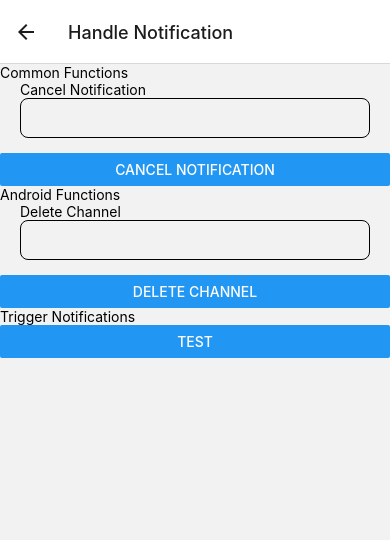
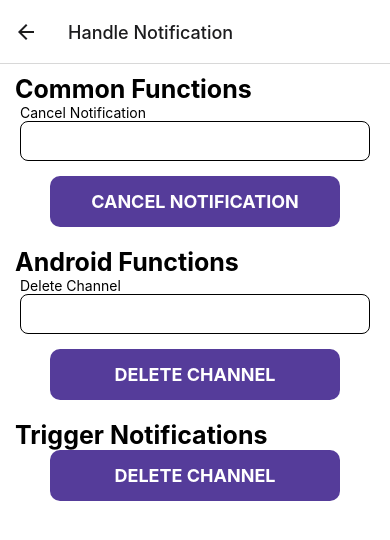
Before and after one commit to AnushkaPraveen/notification-app, a React Native app: screen /HandleNotification in a window 390 px wide. Shown: the top 540 px of the page. Built offline with nearby package versions, Linux system fonts and the light colour scheme.

Commit message:
style changes

```diff
--- a/app/screens/handleNotification.js
+++ b/app/screens/handleNotification.js
@@ -6,6 +6,7 @@ import {
   TextInput,
   StyleSheet,
   ScrollView,
+  TouchableOpacity
 } from 'react-native';
 import NotificationHandler from '../notification/notification';
 
@@ -28,29 +29,42 @@ const HandleNotification = () => {
           [state]: value,
         });
       };
+      const getData=()=>{
+        settriggerNotification(notificationHandler.getTriggerNotification)
+        console.log(triggerNotifications);
+      }
 
   return (
-    <ScrollView>
+    <ScrollView style={{backgroundColor:'white'}}>
       <View>
-        <Text>Common Functions</Text>
+        <Text style={styles.topic}>Common Functions</Text>
         <Text style={styles.inputText}>Cancel Notification</Text>
         <TextInput style={styles.input} onChangeText={text => handleChange('notificationId', text)}/>
         <View>
-          <Button title='Cancel Notification' onPress={()=>{notificationHandler.cancelNotification(values.notificationId)}}/>
+        <TouchableOpacity style={styles.ButtonContainer} onPress={()=>{notificationHandler.cancelNotification(values.notificationId)}}>
+          <Text style={styles.ButtonText}>Cancel Notification</Text>
+        </TouchableOpacity>
+
         </View>
       </View>
       <View>
-        <Text>Android Functions</Text>
+        <Text style={styles.topic}>Android Functions</Text>
         <Text style={styles.inputText}>Delete Channel</Text>
         <TextInput style={styles.input} onChangeText={text => handleChange('channelId', text)}/>
         <View>
-          <Button title='Delete Channel' onPress={()=>{notificationHandler.deleteChannel(values.channelId)}}/>
+        <TouchableOpacity style={styles.ButtonContainer} onPress={()=>{notificationHandler.deleteChannel(values.channelId)}}>
+          <Text style={styles.ButtonText}>Delete Channel</Text>
+        </TouchableOpacity>
+
         </View>
       </View>
       <View>
-        <Text>Trigger Notifications</Text>
+        <Text style={styles.topic}>Trigger Notifications</Text>
         <View>
-          <Button title='test' onPress={notificationHandler.getTriggerNotification}/>
+        <TouchableOpacity style={styles.ButtonContainer}>
+          <Text style={styles.ButtonText}>Delete Channel</Text>
+        </TouchableOpacity>
+
         </View>
       </View>
     </ScrollView>
@@ -79,11 +93,32 @@ const styles = StyleSheet.create({
     marginBottom: 15,
   },
   topic: {
-    fontSize: 20,
+    fontSize: 25,
     marginLeft: 15,
     fontWeight: 'bold',
     marginTop: 10,
   },
+  ButtonContainer: {
+    elevation: 8,
+    backgroundColor: "#553C9A",
+    borderRadius: 10,
+    paddingVertical: 10,
+    paddingHorizontal: 12,
+    marginTop: 0,
+    marginLeft: 50,
+    marginRight: 50,
+    marginBottom: 10,
+
+  },
+  ButtonText: {
+    fontSize: 18,
+    color: "#fff",
+    fontWeight: "bold",
+    alignSelf: "center",
+    textTransform: "uppercase",
+    textAlign: 'center',
+    padding:5
+  }
 });
 
 const pickerSelectStyles = StyleSheet.create({
--- a/app/screens/sheduleNotification.js
+++ b/app/screens/sheduleNotification.js
@@ -95,7 +95,7 @@ const SheduleNotification = () => {
 
   return (
     <SafeAreaView>
-      <ScrollView>
+      <ScrollView style={{backgroundColor:'white'}}>
 
         <View>
 
--- a/package.json
+++ b/package.json
@@ -24,7 +24,8 @@
     "react-native-picker-select": "^8.0.4",
     "react-native-safe-area-context": "^4.2.5",
     "react-native-screens": "^3.13.1",
-    "react-native-vector-icons": "^9.1.0"
+    "react-native-vector-icons": "^9.1.0",
+    "rn-fetch-blob": "^0.12.0"
   },
   "devDependencies": {
     "@babel/core": "^7.12.9",
```
Also changed, not shown: 1 other file (tests, documents, lock files or other folders).
